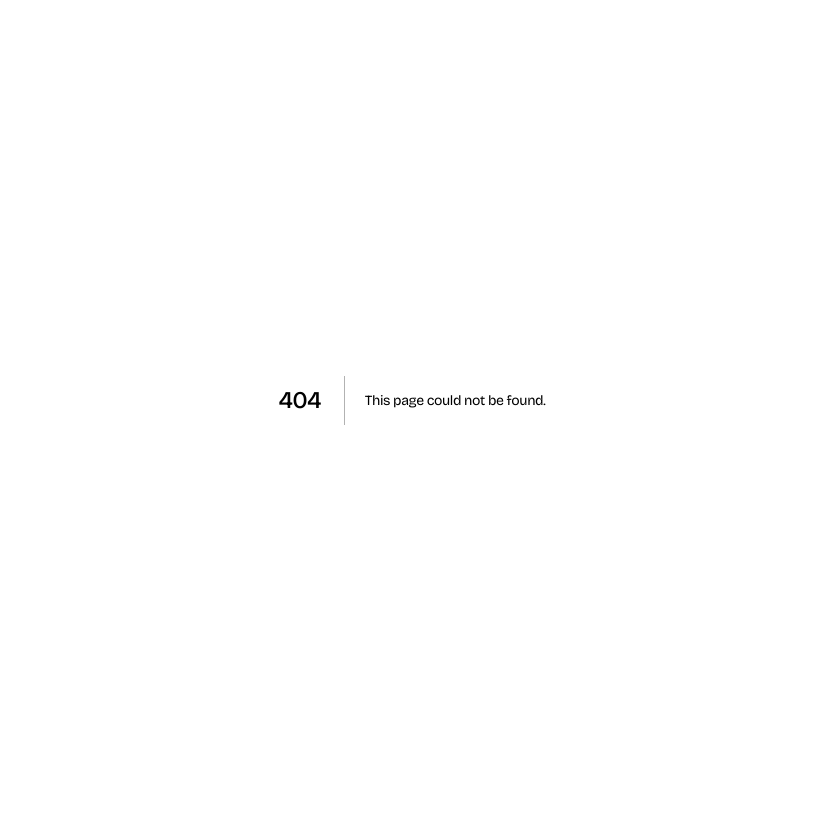
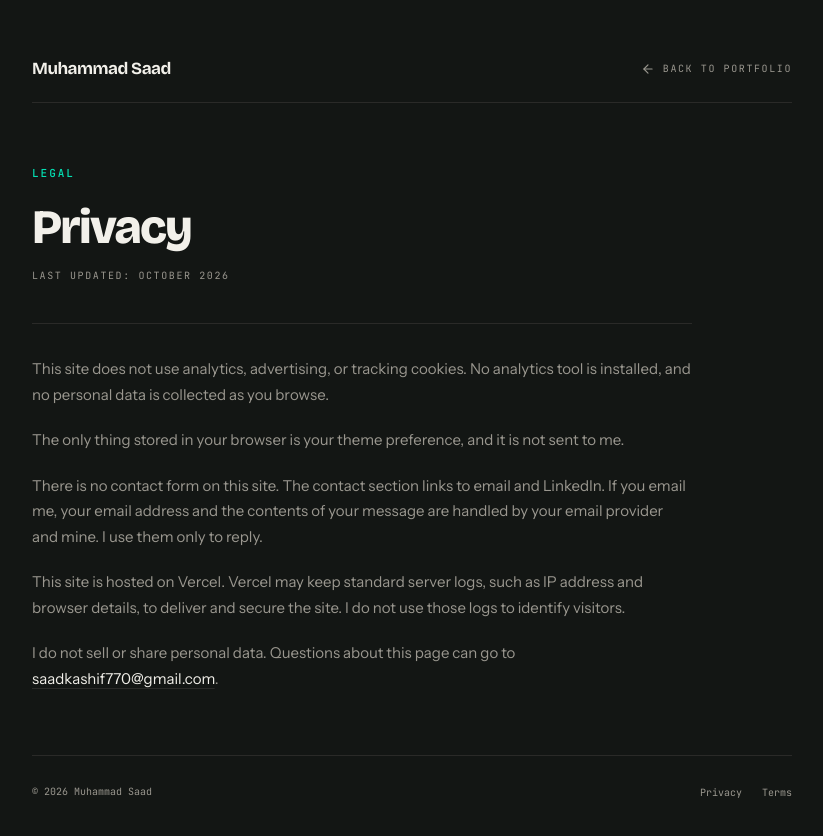
Before and after one commit to code-with-saad/Saad.dev, a Next.js app: page /privacy in a window 1280 px wide. Before the commit this address had no page. Shown: the top 836 px of the page, without its empty margins (228-1051 px from the left). Before the commit the page ends 800 px from the top, so only its background shows below. Built offline with nearby package versions, Linux system fonts and the light colour scheme.

Commit message:
Add privacy and terms pages

```diff
--- /dev/null
+++ b/app/privacy/page.tsx
@@ -0,0 +1,44 @@
+import type { Metadata } from "next";
+import LegalPage from "@/components/LegalPage";
+
+export const metadata: Metadata = {
+  title: "Privacy | Muhammad Saad",
+  description: "What this portfolio collects, and what it does not.",
+};
+
+const EMAIL_LINK_CLASS =
+  "text-ink underline decoration-line underline-offset-4 transition-colors hover:text-accent hover:decoration-accent focus-visible:outline-none focus-visible:ring-2 focus-visible:ring-accent focus-visible:ring-offset-2 focus-visible:ring-offset-canvas";
+
+export default function PrivacyPage() {
+  return (
+    <LegalPage title="Privacy">
+      <p>
+        This site does not use analytics, advertising, or tracking cookies. No
+        analytics tool is installed, and no personal data is collected as you
+        browse.
+      </p>
+      <p>
+        The only thing stored in your browser is your theme preference, and it is
+        not sent to me.
+      </p>
+      <p>
+        There is no contact form on this site. The contact section links to email
+        and LinkedIn. If you email me, your email address and the contents of
+        your message are handled by your email provider and mine. I use them only
+        to reply.
+      </p>
+      <p>
+        This site is hosted on Vercel. Vercel may keep standard server logs, such
+        as IP address and browser details, to deliver and secure the site. I do
+        not use those logs to identify visitors.
+      </p>
+      <p>
+        I do not sell or share personal data. Questions about this page can go to{" "}
+        <a href="mailto:saadkashif770@gmail.com" className={EMAIL_LINK_CLASS}>
+          saadkashif770@gmail.com
+        </a>
+        .
+      </p>
+    </LegalPage>
+  );
+}
--- /dev/null
+++ b/app/terms/page.tsx
@@ -0,0 +1,37 @@
+import type { Metadata } from "next";
+import LegalPage from "@/components/LegalPage";
+
+export const metadata: Metadata = {
+  title: "Terms | Muhammad Saad",
+  description: "The terms for using this portfolio.",
+};
+
+const EMAIL_LINK_CLASS =
+  "text-ink underline decoration-line underline-offset-4 transition-colors hover:text-accent hover:decoration-accent focus-visible:outline-none focus-visible:ring-2 focus-visible:ring-accent focus-visible:ring-offset-2 focus-visible:ring-offset-canvas";
+
+export default function TermsPage() {
+  return (
+    <LegalPage title="Terms">
+      <p>
+        This site is my personal portfolio. The project write-ups and screenshots
+        are for reference. Please do not republish them as your own work.
+      </p>
+      <p>
+        Links to live projects and external profiles lead to sites I do not
+        control. I am not responsible for their content, availability, or privacy
+        practices.
+      </p>
+      <p>
+        The site is provided as is. I may change or remove content at any time,
+        and I do not guarantee that every link or statement stays current.
+      </p>
+      <p>
+        Questions about these terms can go to{" "}
+        <a href="mailto:saadkashif770@gmail.com" className={EMAIL_LINK_CLASS}>
+          saadkashif770@gmail.com
+        </a>
+        .
+      </p>
+    </LegalPage>
+  );
+}
--- /dev/null
+++ b/components/LegalPage.tsx
@@ -0,0 +1,46 @@
+import type { ReactNode } from "react";
+import Link from "next/link";
+import { LuArrowLeft } from "react-icons/lu";
+import Footer from "@/components/Footer";
+
+type LegalPageProps = {
+  title: string;
+  children: ReactNode;
+};
+
+export default function LegalPage({ title, children }: LegalPageProps) {
+  return (
+    <div className="min-h-screen bg-canvas px-5 py-8 min-[900px]:px-10 min-[900px]:py-14">
+      <div className="mx-auto max-w-[760px]">
+        <header className="flex items-center justify-between gap-4 border-b border-line pb-5">
+          <span className="font-display text-[16px] font-bold tracking-[-0.03em] text-ink min-[400px]:text-[17px]">
+            Muhammad Saad
+          </span>
+          <Link
+            href="/"
+            className="inline-flex items-center gap-2 whitespace-nowrap rounded-sm font-mono text-[10px] uppercase tracking-[0.16em] text-muted transition-colors duration-200 hover:text-accent focus-visible:outline-none focus-visible:ring-2 focus-visible:ring-accent focus-visible:ring-offset-2 focus-visible:ring-offset-canvas"
+          >
+            <LuArrowLeft className="h-3.5 w-3.5" aria-hidden="true" />
+            Back to portfolio
+          </Link>
+        </header>
+
+        <main id="main-content" className="pt-14">
+          <p className="eyebrow text-accent">Legal</p>
+
+          <h1 className="section-title mt-5">{title}</h1>
+
+          <p className="mt-4 font-mono text-[10px] uppercase tracking-[0.16em] text-muted">
+            Last updated: October 2026
+          </p>
+
+          <div className="mt-10 max-w-[660px] space-y-5 border-t border-line pt-8 text-[15px] leading-[1.7] text-muted">
+            {children}
+          </div>
+        </main>
+
+        <Footer className="mt-16" />
+      </div>
+    </div>
+  );
+}
```
